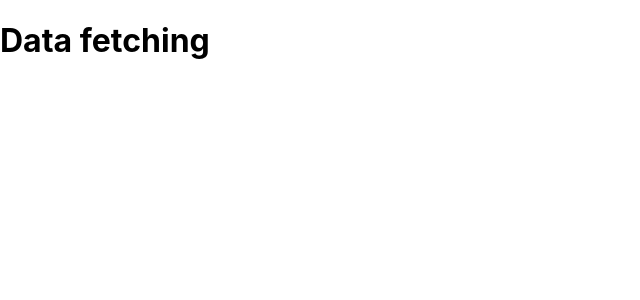
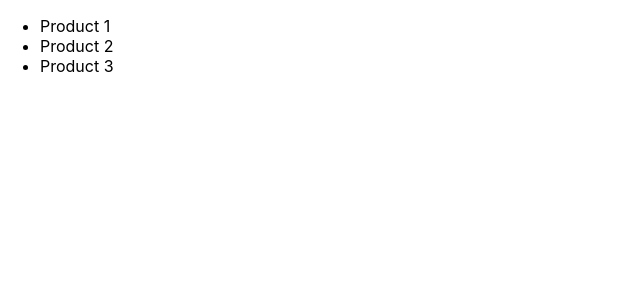
Before and after one commit to arsalan98m/nextjs, a Next.js app: page / in a window 1280 px wide. Shown: the top 300 px of the page, without its empty margins (0-640 px from the left). Built offline with nearby package versions, Linux system fonts and the light colour scheme.

Commit message:
learning data fetching

```diff
--- a/pages/index.js
+++ b/pages/index.js
@@ -1,8 +1,10 @@
 function HomePage() {
   return (
-    <div>
-      <h1>Data fetching</h1>
-    </div>
+    <ul>
+      <li>Product 1</li>
+      <li>Product 2</li>
+      <li>Product 3</li>
+    </ul>
   );
 }
 
```
Also changed, not shown: Note.txt.
